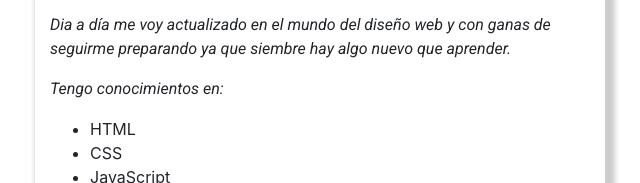
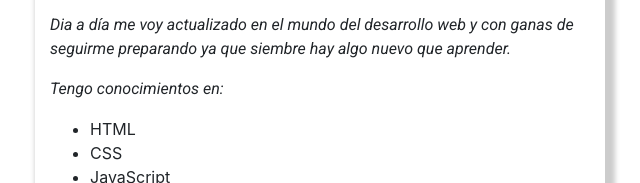
Before and after one commit to pedro300af/portafolioWeb, a plain HTML site: page index.html in a window 1280 px wide. Shown: the part 1065-1248 px from the top of the page, 605-1245 px from the left. Drawn offline with nearby package versions, Linux system fonts and the light colour scheme; a script that the page names is missing.

Commit message:
mejorada

```diff
--- a/index.html
+++ b/index.html
@@ -62,7 +62,7 @@
                     <hr>
                     <p>Mi nombre es Pedro Arriaga, soy un desarrollador web joven en busca de nuevos retos y
                         oportunidades para desarrollarme en este mundo del diseño web.</p>
-                    <p>Dia a día me voy actualizado en el mundo del diseño web y con ganas de seguirme preparando ya que
+                    <p>Dia a día me voy actualizado en el mundo del desarrollo web y con ganas de seguirme preparando ya que
                         siembre hay algo nuevo que aprender.</p>
                     <p>Tengo conocimientos en:
                         <ul>
```
Also changed, not shown: img/github-icon-1.svg (added).
